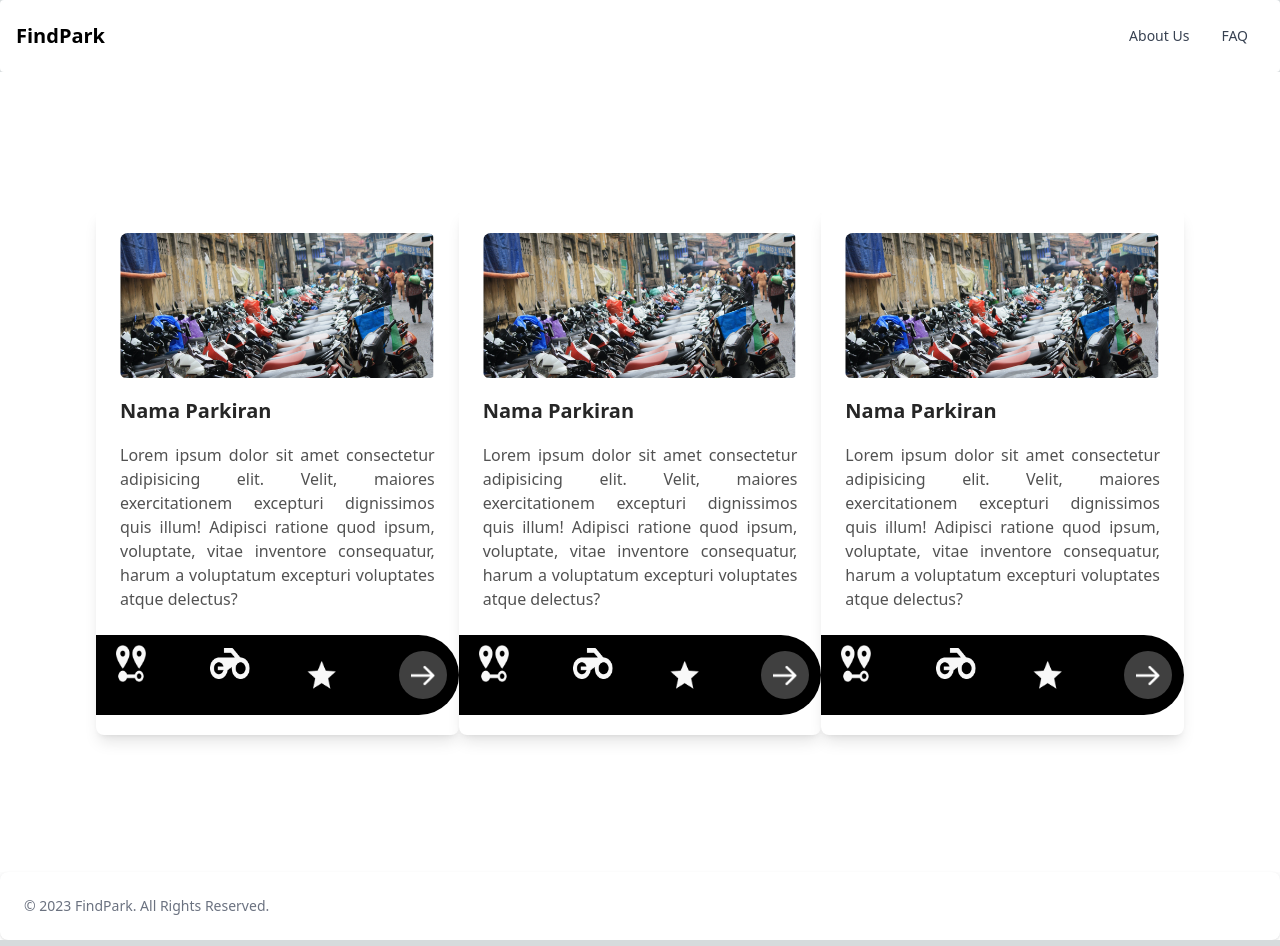
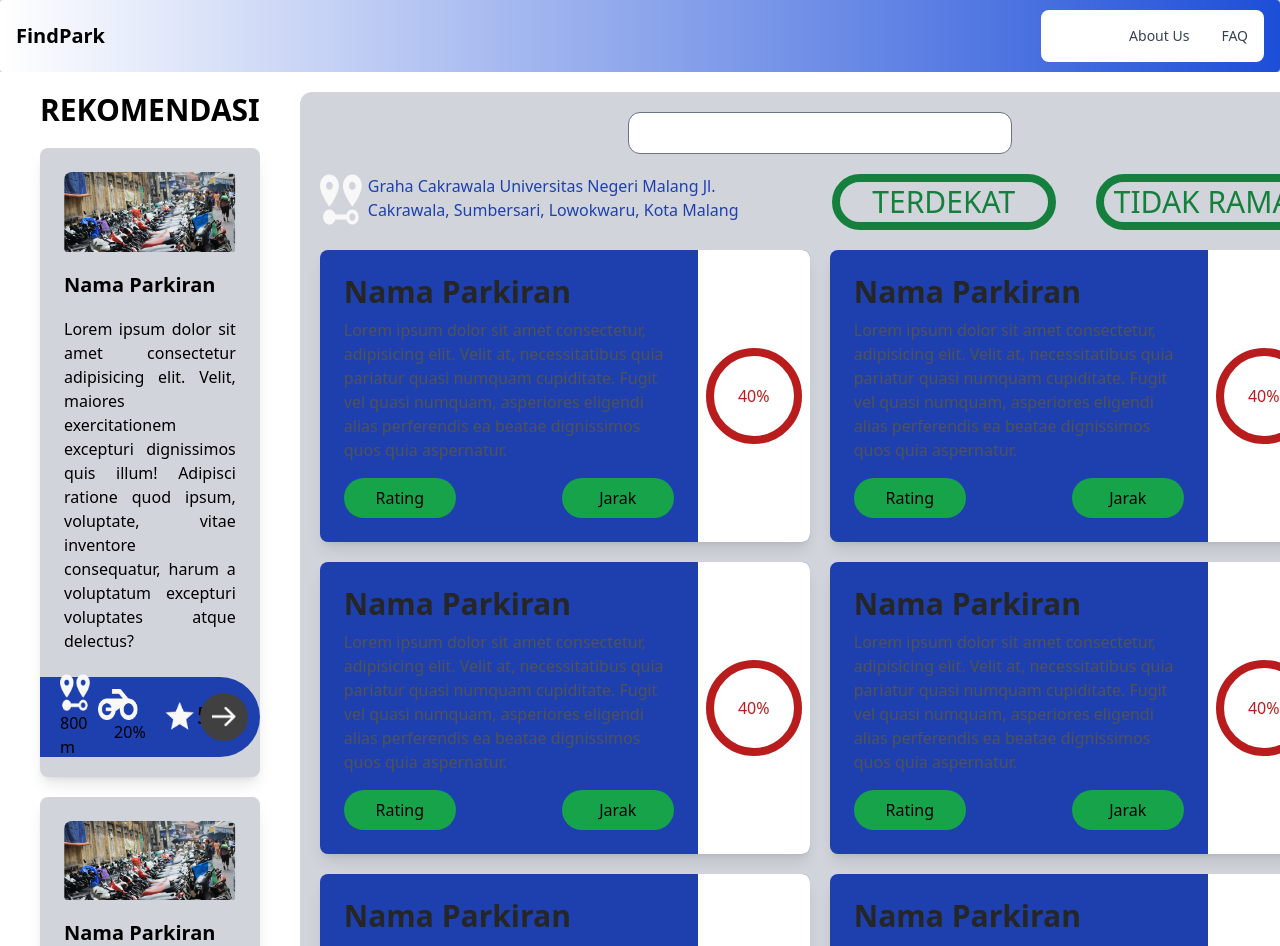
Before and after one commit to ahmadadi1415/nextfindpark, a Next.js app: page /users/home in a window 1280 px wide. Shown: the top 946 px of the page. Built offline with nearby package versions, Linux system fonts and the light colour scheme; no server answers.

Commit message:
Update Home
Done

```diff
--- a/src/components/footer.tsx
+++ b/src/components/footer.tsx
@@ -1,9 +1,8 @@
 export function Footer() {
   return (
-    <footer className="p-4 bg-white rounded-lg shadow md:flex md:items-center md:justify-between md:p-6 dark:bg-gray-600">
-      <span className="text-sm text-gray-500 sm:text-center dark:text-gray-400">
-        © 2023 <a className="hover:underline ">FindPark</a>. All Rights
-        Reserved.
+    <footer className="p-4 bg-gradient-to-r from-white to-blue-700 shadow md:flex md:items-center md:justify-between md:p-6">
+      <span className="text-sm text-black sm:text-center">
+        © 2023 <a className="hover:underline ">FindPark</a>. All Rights Reserved.
       </span>
     </footer>
   );
--- a/src/components/navbar.tsx
+++ b/src/components/navbar.tsx
@@ -1,11 +1,11 @@
-import { useSession } from "next-auth/react";
-import Link from "next/link";
+import { useSession } from 'next-auth/react';
+import Link from 'next/link';
 
 export function Navbar() {
   const session = useSession();
 
   return (
-    <nav className="bg-white border-gray-200 px-2 sm:px-4 py-2.5 rounded dark:bg-gray-600">
+    <nav className="bg-gradient-to-r from-white to-blue-700 border-gray-200 px-2 sm:px-4 py-2.5 rounded">
       <div className="container flex flex-wrap items-center justify-between mx-auto">
         <Link href="/" className="flex items-center">
           {/* <img
@@ -13,9 +13,7 @@ export function Navbar() {
             className="h-6 mr-3 sm:h-9"
             alt="FindPark Logo"
           /> */}
-          <span className="self-center text-xl font-semibold whitespace-nowrap dark:text-white">
-            FindPark
-          </span>
+          <span className="self-center text-xl font-bold whitespace-nowrap text-black">FindPark</span>
         </Link>
         <button
           data-collapse-toggle="navbar-default"
@@ -26,28 +24,14 @@ export function Navbar() {
           aria-expanded="false"
         >
           <span className="sr-only">Open main menu</span>
-          <svg
-            className="w-6 h-6"
-            aria-hidden="true"
-            fill="currentColor"
-            viewBox="0 0 20 20"
-            xmlns="http://www.w3.org/2000/svg"
-          >
-            <path
-              fill-rule="evenodd"
-              d="M3 5a1 1 0 011-1h12a1 1 0 110 2H4a1 1 0 01-1-1zM3 10a1 1 0 011-1h12a1 1 0 110 2H4a1 1 0 01-1-1zM3 15a1 1 0 011-1h12a1 1 0 110 2H4a1 1 0 01-1-1z"
-              clip-rule="evenodd"
-            ></path>
+          <svg className="w-6 h-6" aria-hidden="true" fill="currentColor" viewBox="0 0 20 20" xmlns="http://www.w3.org/2000/svg">
+            <path fill-rule="evenodd" d="M3 5a1 1 0 011-1h12a1 1 0 110 2H4a1 1 0 01-1-1zM3 10a1 1 0 011-1h12a1 1 0 110 2H4a1 1 0 01-1-1zM3 15a1 1 0 011-1h12a1 1 0 110 2H4a1 1 0 01-1-1z" clip-rule="evenodd"></path>
           </svg>
         </button>
         <div className="hidden w-full md:block md:w-auto" id="navbar-default">
           <ul className="flex flex-col p-4 mt-4 border border-gray-100 rounded-lg bg-gray-50 md:flex-row md:space-x-8 md:mt-0 md:text-sm md:font-medium md:border-0 md:bg-white dark:bg-gray-800 md:dark:bg-gray-600 dark:border-gray-700">
             <li>
-              <a
-                href="#"
-                className="block py-2 pl-3 pr-4 text-white bg-blue-700 rounded md:bg-transparent md:text-green md:p-0 dark:text-white"
-                aria-current="page"
-              >
+              <a href="#" className="block py-2 pl-3 pr-4 text-white bg-blue-700 rounded md:bg-transparent md:text-green md:p-0 dark:text-white" aria-current="page">
                 Home
               </a>
             </li>
@@ -69,19 +53,10 @@ export function Navbar() {
             </li>
             {session.data?.user?.name && (
               <li>
-                <div
-                  id="dropdownHover"
-                  className="z-10 hidden bg-white divide-y divide-gray-100 rounded-lg shadow w-44 dark:bg-gray-700"
-                >
-                  <ul
-                    className="py-2 text-sm text-gray-700 dark:text-gray-200"
-                    aria-labelledby="dropdownHoverButton"
-                  >
+                <div id="dropdownHover" className="z-10 hidden bg-white divide-y divide-gray-100 rounded-lg shadow w-44 dark:bg-gray-700">
+                  <ul className="py-2 text-sm text-gray-700 dark:text-gray-200" aria-labelledby="dropdownHoverButton">
                     <li>
-                      <a
-                        href="#"
-                        className="block px-4 py-2 hover:bg-gray-100 dark:hover:bg-gray-600 dark:hover:text-white"
-                      >
+                      <a href="#" className="block px-4 py-2 hover:bg-gray-100 dark:hover:bg-gray-600 dark:hover:text-white">
                         Sign out
                       </a>
                     </li>
@@ -93,19 +68,10 @@ export function Navbar() {
                 >
                   Hai, {session.data?.user?.name}
                 </a>
-                <div
-                  id="dropdownHover"
-                  className="z-10 hidden bg-white divide-y divide-gray-100 rounded-lg shadow w-44 dark:bg-gray-700"
-                >
-                  <ul
-                    className="py-2 text-sm text-gray-700 dark:text-gray-200"
-                    aria-labelledby="dropdownHoverButton"
-                  >
+                <div id="dropdownHover" className="z-10 hidden bg-white divide-y divide-gray-100 rounded-lg shadow w-44 dark:bg-gray-700">
+                  <ul className="py-2 text-sm text-gray-700 dark:text-gray-200" aria-labelledby="dropdownHoverButton">
                     <li>
-                      <a
-                        href="#"
-                        className="block px-4 py-2 hover:bg-gray-100 dark:hover:bg-gray-600 dark:hover:text-white"
-                      >
+                      <a href="#" className="block px-4 py-2 hover:bg-gray-100 dark:hover:bg-gray-600 dark:hover:text-white">
                         Sign out
                       </a>
                     </li>
--- a/src/components/recomcard.tsx
+++ b/src/components/recomcard.tsx
@@ -5,22 +5,22 @@ export function Recomcard() {
   return (
     <>
       <div className="flex justify-center">
-        <div className="block max-w-sm rounded-lg bg-white shadow-lg dark:bg-neutral-700">
+        <div className="block max-w-sm rounded-lg bg-gray-300 shadow-lg ">
           <div className="p-6">
             <div>
               <a href="#!">
                 <img className="rounded-t-lg" src="/contohpark.png" alt="" />
               </a>
             </div>
-            <h5 className="py-5 text-xl font-bold leading-tight text-neutral-800 dark:text-neutral-50">Nama Parkiran</h5>
-            <p className="text-justify text-base text-neutral-600 dark:text-neutral-200">
+            <h5 className="py-5 text-xl font-bold leading-tight text-black">Nama Parkiran</h5>
+            <p className="text-justify text-base text-black">
               Lorem ipsum dolor sit amet consectetur adipisicing elit. Velit, maiores exercitationem excepturi dignissimos quis illum! Adipisci ratione quod ipsum, voluptate, vitae inventore consequatur, harum a voluptatum excepturi
               voluptates atque delectus?
             </p>
           </div>
-          <div className="flex mb-5 max-w-lg px-5 h-20 rounded-r-full justify-items-center items-center bg-black pr-3">
+          <div className="flex mb-5 max-w-lg px-5 h-20 rounded-r-full justify-items-center items-center bg-blue-800 pr-3">
             <div className="container">
-              <Image className="" src="/lokasi.png" alt="" width={30} height={30}/>
+              <Image className="" src="/lokasi.png" alt="" width={30} height={30} />
               <p className="">800 m</p>
             </div>
             <div className="container">
@@ -44,3 +44,28 @@ export function Recomcard() {
     </>
   );
 }
+
+export function Findcard() {
+  return (
+    <div className="flex justify-center">
+      <div className="flex flex-col rounded-lg bg-blue-800 shadow-lg md:max-w-xl md:flex-row">
+        <div className="flex flex-col justify-start p-6">
+          <h5 className="mb-2 text-3xl font-bold text-neutral-800 dark:text-neutral-50">Nama Parkiran</h5>
+          <p className="mb-4 text-base text-neutral-600 dark:text-neutral-200">
+            Lorem ipsum dolor sit amet consectetur, adipisicing elit. Velit at, necessitatibus quia pariatur quasi numquam cupiditate. Fugit vel quasi numquam, asperiores eligendi alias perferendis ea beatae dignissimos quos quia
+            aspernatur.
+          </p>
+          <div className="flex h-10 justify-between">
+            <button className="w-28 bg-green-600 rounded-full">Rating</button>
+            <button className="w-28 bg-green-600 rounded-full">Jarak</button>
+          </div>
+        </div>
+        <div className="flex items-center px-2 bg-white rounded-r-lg">
+          <div className="flex items-center justify-center border-8 border-red-700 border-lg text-red-700 w-24 h-24 rounded-full">
+            <p>40%</p>
+          </div>
+        </div>
+      </div>
+    </div>
+  );
+}
--- a/src/pages/users/home.tsx
+++ b/src/pages/users/home.tsx
@@ -4,7 +4,7 @@ import { Inter } from '@next/font/google';
 import styles from '@/styles/Home.module.css';
 import { Navbar } from '@/components/navbar';
 import { Footer } from '@/components/footer';
-import { Recomcard } from '@/components/recomcard';
+import { Findcard, Recomcard } from '@/components/recomcard';
 
 const inter = Inter({ subsets: ['latin'] });
 
@@ -13,15 +13,64 @@ export default function Home() {
     <>
       <Navbar />
       <div>
-        <main className="p-24 flex flex-col-3 items-center justify-between min-h-screen bg-white">
-          <div>
-            <Recomcard />
+        <main className="px-10 flex min-h-screen bg-white">
+          <div className="">
+            <div className="container text-black">
+              <h1 className="text-center py-5 font-bold text-3xl">REKOMENDASI</h1>
+              <div className="pb-5">
+                <Recomcard />
+              </div>
+              <div className="pb-5">
+                <Recomcard />
+              </div>
+            </div>
           </div>
-          <div>
-            <Recomcard />
-          </div>
-          <div>
-            <Recomcard />
+          <div className="container py-5">
+            <div className="container pl-10">
+              <div className=" bg-gray-300 rounded-xl">
+                <div className="flex justify-center py-5">
+                  <div>
+                    <input type="text" className="w-96 rounded-xl" />
+                  </div>
+                </div>
+                <div className="flex px-5 text-blue-800">
+                  <div className="w-12">
+                    <img src="/lokasi.png" alt="" />
+                  </div>
+                  <div className="w-96">
+                    <p>Graha Cakrawala Universitas Negeri Malang Jl. Cakrawala, Sumbersari, Lowokwaru, Kota Malang</p>
+                  </div>
+                  <div className="flex items-center text-green-700 pl-20">
+                    <div className="text-3xl">
+                      <button className="border-8 border-green-700 w-56 h-14 rounded-full">TERDEKAT</button>
+                    </div>
+                    <div className="text-3xl pl-10">
+                      <button className="border-8 border-green-700 w-56 h-14 rounded-full">TIDAK RAMAI</button>
+                    </div>
+                  </div>
+                </div>
+                <div className="grid grid-cols-2 pl-5 pt-5">
+                  <div className="pr-5 pb-5">
+                    <Findcard />
+                  </div>
+                  <div className="pr-5 pb-5">
+                    <Findcard />
+                  </div>
+                  <div className="pr-5 pb-5">
+                    <Findcard />
+                  </div>
+                  <div className="pr-5 pb-5">
+                    <Findcard />
+                  </div>
+                  <div className="pr-5 pb-5">
+                    <Findcard />
+                  </div>
+                  <div className="pr-5 pb-5">
+                    <Findcard />
+                  </div>
+                </div>
+              </div>
+            </div>
           </div>
         </main>
       </div>
```
